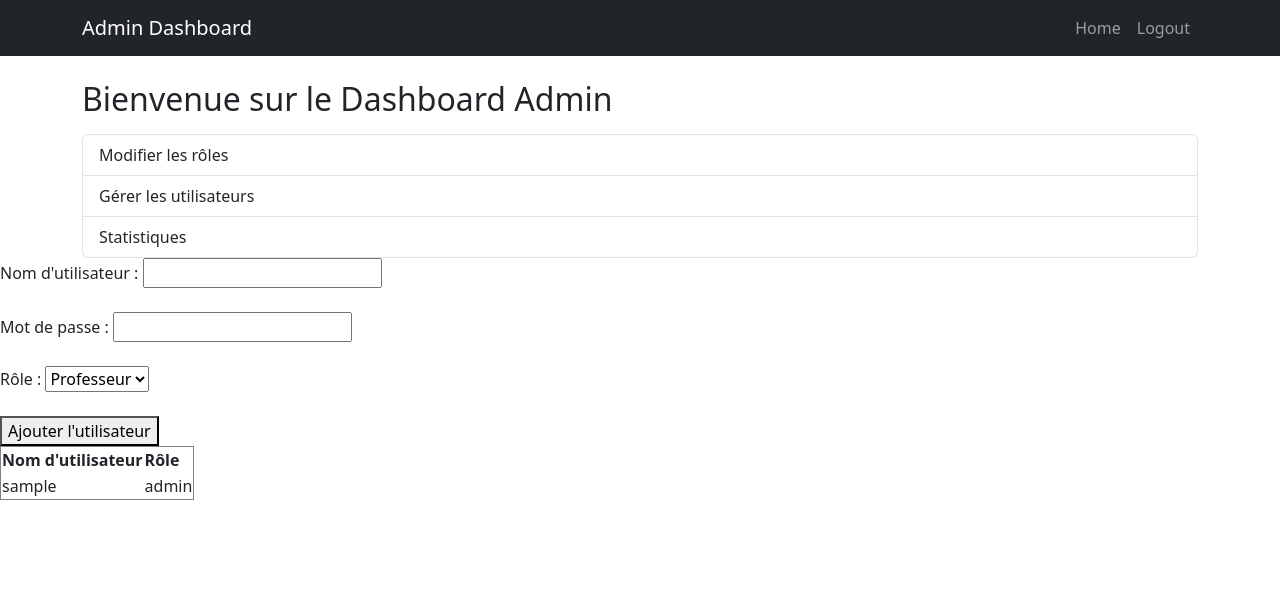
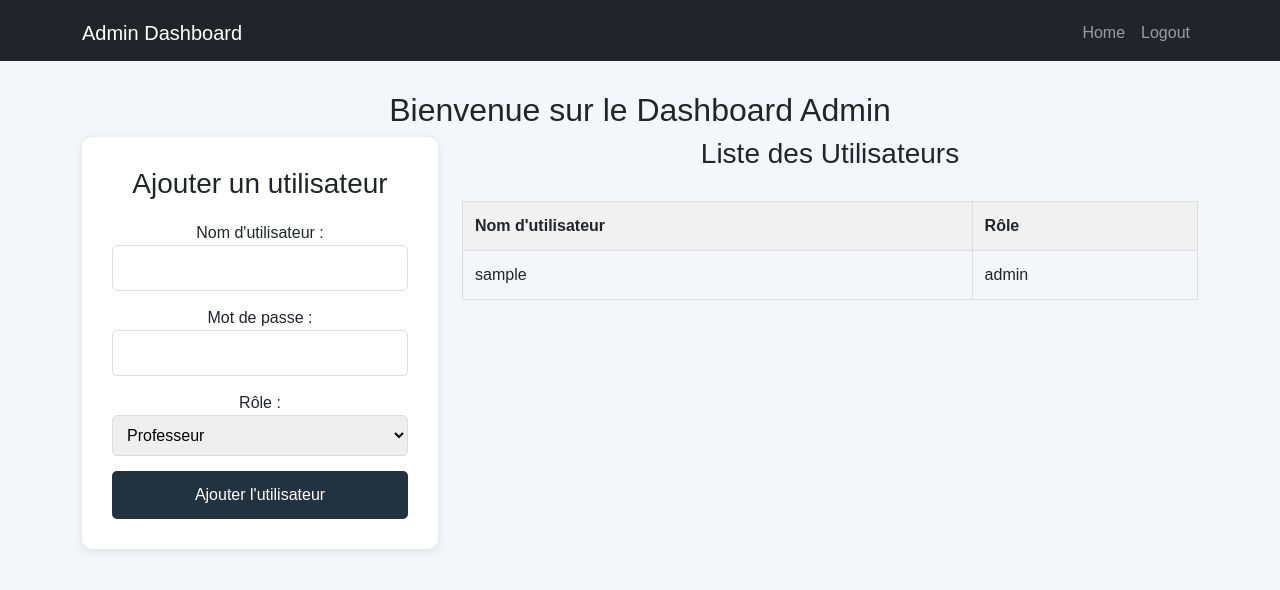
Before and after one commit to Bruburnono/DevSecOps, a Flask app: page /dashboardadmin in a window 1280 px wide. Shown: the top 590 px of the page. Run offline with Flask 3, Linux system fonts and the light colour scheme; the visitor is signed in with stand-in values (Sample User, id 1); tables that the repository leaves empty or names only in its code hold one stand-in row (values such as "Sample post"); some libraries are stand-ins or nearby versions.

Commit message:
admin.html

```diff
--- a/templates/admin.html
+++ b/templates/admin.html
@@ -1,11 +1,104 @@
 <!DOCTYPE html>
 <html lang="fr">
+
 <head>
     <meta charset="UTF-8">
     <meta name="viewport" content="width=device-width, initial-scale=1.0">
     <title>Dashboard Admin</title>
     <link href="https://cdn.jsdelivr.net/npm/bootstrap@5.3.0/dist/css/bootstrap.min.css" rel="stylesheet">
+    <style>
+        body {
+            background-color: #f4f6f9;
+            font-family: Arial, sans-serif;
+        }
+
+        .navbar {
+            margin-bottom: 30px;
+        }
+
+        .container {
+            margin-top: 5px;
+            text-align: center;
+        }
+
+        .form-container {
+            background-color: #fff;
+            padding: 30px;
+            border-radius: 10px;
+            box-shadow: 0 2px 10px rgba(0, 0, 0, 0.1);
+        }
+
+        .form-container h3 {
+            margin-bottom: 20px;
+        }
+
+        .form-container input,
+        .form-container select {
+            width: 100%;
+            padding: 10px;
+            margin-bottom: 15px;
+            border-radius: 5px;
+            border: 1px solid #ddd;
+        }
+
+        .form-container button {
+            width: 100%;
+            padding: 12px;
+            background-color: #213241;
+            color: white;
+            border: none;
+            border-radius: 5px;
+            cursor: pointer;
+        }
+
+        .form-container button:hover {
+            background-color: #1a2125;
+        }
+
+        .card {
+            border-radius: 10px;
+        }
+
+        .card-body {
+            padding: 20px;
+        }
+
+        .card-title {
+            font-size: 1.25rem;
+        }
+
+        .row .col-md-4 {
+            margin-bottom: 20px;
+        }
+
+        /* Style du tableau */
+        table {
+            width: 100%;
+            margin-top: 30px;
+            border-collapse: collapse;
+        }
+
+        table th,
+        table td {
+            padding: 12px;
+            border: 1px solid #ddd;
+            text-align: left;
+        }
+
+        table th {
+            background-color: #f1f1f1;
+        }
+
+        table tbody tr:nth-child(even) {
+            background-color: #f9f9f9;
+        }
+
+        table tbody tr:hover {
+            background-color: #f1f1f1;
+        }
+    </style>
 </head>
+
 <body>
     <nav class="navbar navbar-expand-lg navbar-dark bg-dark">
         <div class="container">
@@ -19,46 +112,53 @@
         </div>
     </nav>
 
-    <div class="container mt-4">
+    <div class="container">
         <h2>Bienvenue sur le Dashboard Admin</h2>
-        <div class="list-group mt-3">
-            <a href="/admin/edit-role" class="list-group-item list-group-item-action">Modifier les rôles</a>
-            <a href="#" class="list-group-item list-group-item-action">Gérer les utilisateurs</a>
-            <a href="#" class="list-group-item list-group-item-action">Statistiques</a>
-        </div>
-    </div>
-    <div>
-        <form action="/dashboardadmin/add_user" method="POST" class="form">
+        <div class="row">
+            <!-- Formulaire pour ajouter un utilisateur -->
+            <div class="col-md-4">
+                <div class="form-container">
+                    <h3>Ajouter un utilisateur</h3>
+                    <form action="/dashboardadmin/add_user" method="POST">
                         <label for="username">Nom d'utilisateur :</label>
-            <input type="text" id="username" name="username" required><br><br>
+                        <input type="text" id="username" name="username" required><br>
 
                         <label for="password">Mot de passe :</label>
-            <input type="password" id="password" name="password" required><br><br>
+                        <input type="password" id="password" name="password" required><br>
 
                         <label for="role">Rôle :</label>
                         <select id="role" name="role" required>
                             <option value="prof">Professeur</option>
                             <option value="eleve">Élève</option>
-            </select><br><br>
+                        </select><br>
 
                         <button type="submit">Ajouter l'utilisateur</button>
                     </form>
                 </div>
-    <div>
-        <table border="1">
+            </div>
+
+            <div class="col-md-8">
+                <h3>Liste des Utilisateurs</h3>
+                <table>
+                    <thead>
                         <tr>
                             <th>Nom d'utilisateur</th>
                             <th>Rôle</th>
                         </tr>
+                    </thead>
                         {% for user in users %}
                         <tr>
                             <td>{{ user[0] }}</td>
                             <td>{{ user[1] }}</td>
                         </tr>
                         {% endfor %}
+                    </tbody>
                 </table>
+            </div>
+        </div>
     </div>
 
     <script src="https://cdn.jsdelivr.net/npm/bootstrap@5.3.0/dist/js/bootstrap.bundle.min.js"></script>
 </body>
+
 </html>
```
Lines whose indentation alone changed are shown as unchanged.
